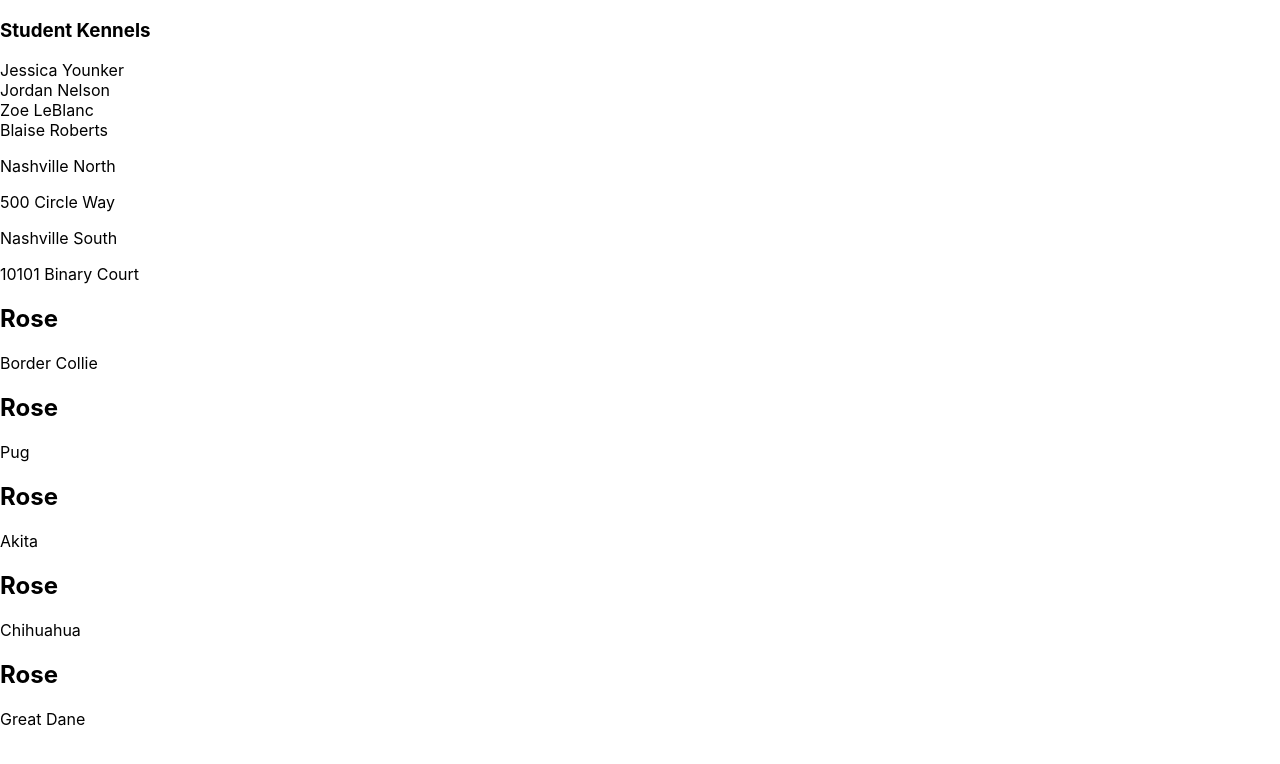
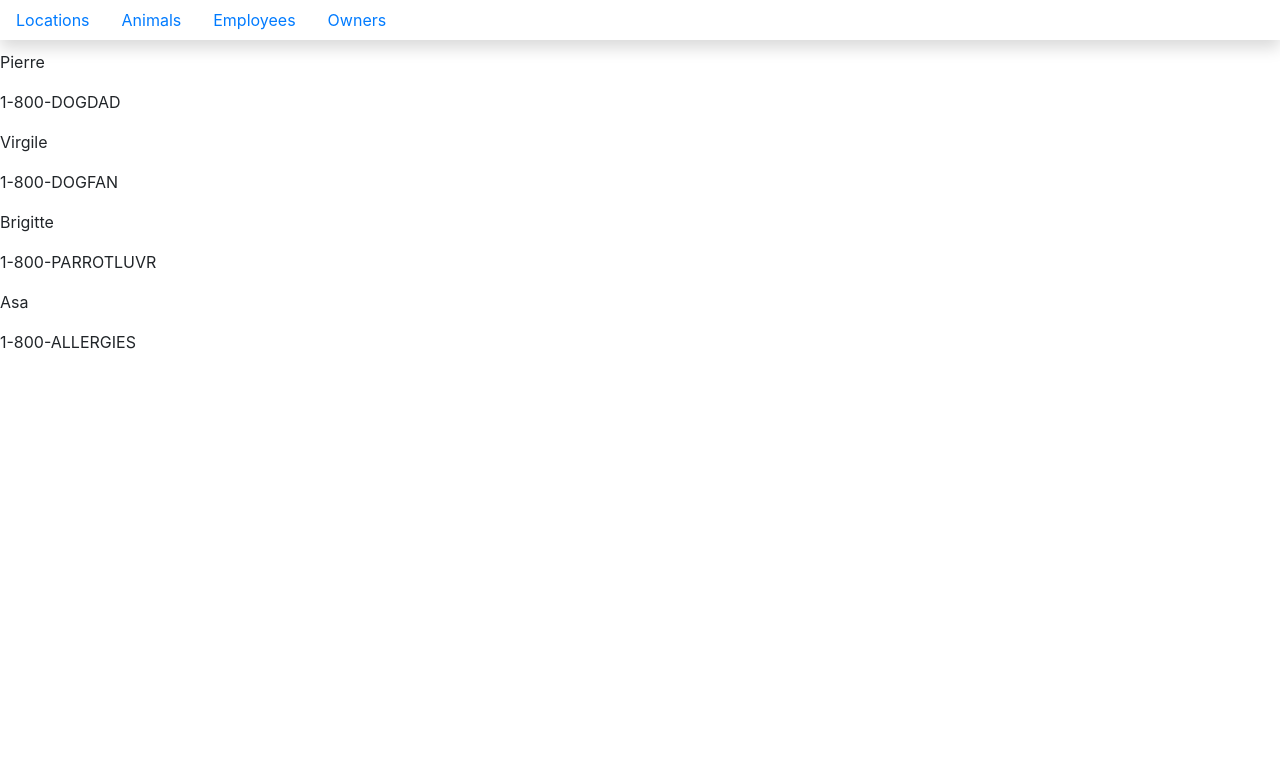
Before and after one commit to rosewisotzky/react-kennel, a React (Create React App) app: page /owners in a window 1280 px wide. Shown: the top 764 px of the page. Built offline with nearby package versions, Linux system fonts and the light colour scheme.

Commit message:
Completed owners portion of kennel and began commenting code

```diff
--- a/package.json
+++ b/package.json
@@ -3,8 +3,10 @@
   "version": "0.1.0",
   "private": true,
   "dependencies": {
+    "bootstrap": "^4.3.1",
     "react": "^16.8.6",
     "react-dom": "^16.8.6",
+    "react-router-dom": "^5.0.0",
     "react-scripts": "2.1.8"
   },
   "scripts": {
--- /dev/null
+++ b/src/components/ApplicationViews.js
@@ -0,0 +1,67 @@
+import { Route } from 'react-router-dom'
+import React, { Component } from "react"
+import AnimalList from './animals/AnimalList'
+import LocationList from './locations/LocationList'
+import EmployeeList from './employee/EmployeeList'
+import OwnerList from './owners/OwnerList'
+import './Kennel.css'
+
+export default class ApplicationViews extends Component {
+employeesFromAPI = [
+    { id: 1, name: "Jessica Younker" },
+    { id: 2, name: "Jordan Nelson" },
+    { id: 3, name: "Zoe LeBlanc" },
+    { id: 4, name: "Blaise Roberts" }
+]
+
+// This will eventually get pulled from the API
+locationsFromAPI = [
+    { id: 1, name: "Nashville North", address: "500 Circle Way" },
+    { id: 2, name: "Nashville South", address: "10101 Binary Court" }
+]
+
+animalsFromAPI = [
+    { id: 1, name: "Rose", breed: "Border Collie"},
+    { id: 2, name: "Rose", breed: "Pug"},
+    { id: 3, name: "Rose", breed: "Akita"},
+    { id: 4, name: "Rose", breed: "Chihuahua"},
+    { id: 5, name: "Rose", breed: "Great Dane"}
+
+]
+
+ownersFromAPI = [
+    {id: 1, name: "Pierre", phone: "1-800-DOGDAD"},
+    {id: 2, name: "Virgile", phone: "1-800-DOGFAN"},
+    {id: 3, name: "Brigitte", phone: "1-800-PARROTLUVR"},
+    {id: 4, name: "Asa", phone: "1-800-ALLERGIES"}
+]
+state = {
+    employees: this.employeesFromAPI,
+    locations: this.locationsFromAPI,
+    animals: this.animalsFromAPI,
+    owners: this.ownersFromAPI
+}
+render() {
+    // Inside of our render component we are ROUTING!
+    return (
+        // We are using React.Fragment to create an invisible wrapper around our navbar.
+        <React.Fragment>
+            {/* Route looks for the EXACT path / otherwise no matter which button you click, it'll load locations. */}
+            <Route exact path="/" render={(props) => {
+                return <LocationList locations={this.state.locations} />
+            }} />
+            {/* Here we can specify /animals because we've already routed to our first component. */}
+            <Route path="/animals" render={(props) => {
+                return <AnimalList animals={this.state.animals} />
+            }} />
+            <Route path="/employees" render={(props) => {
+                // This says that
+                return <EmployeeList employees={this.state.employees} />
+            }} />
+             <Route path="/owners" render={(props) => {
+                return <OwnerList owners={this.state.owners} />
+            }} />
+        </React.Fragment>
+    )
+}
+}
--- /dev/null
+++ b/src/components/Kennel.css
@@ -0,0 +1,3 @@
+.content {
+    margin-top: 50px;
+}
--- a/src/components/Kennel.js
+++ b/src/components/Kennel.js
@@ -1,48 +1,16 @@
-import React, { Component } from 'react'
-import EmployeeList from "./employee/EmployeeList"
-import LocationList from "./locations/LocationList"
-import AnimalList from "./animals/AnimalList"
+import React, { Component } from "react"
+import NavBar from "./nav/NavBar"
+import ApplicationViews from "./ApplicationViews"
 
-
-
-export default class Kennel extends Component {
-
-    employeesFromAPI = [
-        { id: 1, name: "Jessica Younker" },
-        { id: 2, name: "Jordan Nelson" },
-        { id: 3, name: "Zoe LeBlanc" },
-        { id: 4, name: "Blaise Roberts" }
-    ]
-
-    // This will eventually get pulled from the API
-    locationsFromAPI = [
-        { id: 1, name: "Nashville North", address: "500 Circle Way" },
-        { id: 2, name: "Nashville South", address: "10101 Binary Court" }
-    ]
-
-    animalsFromAPI = [
-        { id: 1, name: "Rose", breed: "Border Collie"},
-        { id: 2, name: "Rose", breed: "Pug"},
-        { id: 3, name: "Rose", breed: "Akita"},
-        { id: 4, name: "Rose", breed: "Chihuahua"},
-        { id: 5, name: "Rose", breed: "Great Dane"}
-
-    ]
-
-    state = {
-        employees: this.employeesFromAPI,
-        locations: this.locationsFromAPI,
-        animals: this.animalsFromAPI
-    }
-
+class Kennel extends Component {
     render() {
         return (
-            <div>
-                <h3>Student Kennels</h3>
-                <EmployeeList employees={this.state.employees} />
-                <LocationList locations={this.state.locations} />
-                <AnimalList animals={this.state.animals} />
-            </div>
-        );
+            <React.Fragment>
+                <NavBar />
+                <ApplicationViews />
+            </React.Fragment>
+        )
     }
 }
+
+export default Kennel
--- a/src/components/animals/AnimalList.js
+++ b/src/components/animals/AnimalList.js
@@ -3,7 +3,7 @@
 export default class AnimalList extends Component {
     render () {
         return (
-            <section className="animals">
+            <section className="content">
             {
                 this.props.animals.map(animal =>
                     <div key={animal.id}>
--- a/src/components/employee/EmployeeList.js
+++ b/src/components/employee/EmployeeList.js
@@ -3,7 +3,7 @@
 export default class AnimalList extends Component {
     render() {
         return (
-            <section className="employees">
+            <section className="content">
             {
                 this.props.employees.map(employee =>
                     <div key={employee.id}>
--- a/src/components/locations/LocationList.js
+++ b/src/components/locations/LocationList.js
@@ -3,12 +3,12 @@
 export default class LocationList extends Component {
     render() {
         return (
-            <section className="locations">
+            <section className="content">
             {
                 this.props.locations.map(location =>
                     <div key={location.id}>
-                       <p> {location.name} </p>
-                       <p> {location.address} </p>
+                    <p> {location.name} </p>
+                    <p> {location.address} </p>
                     </div>
                 )
             }
--- /dev/null
+++ b/src/components/nav/NavBar.js
@@ -0,0 +1,27 @@
+import React, { Component } from "react"
+import { Link } from "react-router-dom"
+import "bootstrap/dist/css/bootstrap.min.css"
+
+// This component has only one responsibility. That is to render the JSX for the nav bar!
+export default class NavBar extends Component {
+    render() {
+        return (
+            <nav className="navbar navbar-light fixed-top light-blue flex-md-nowrap p-0 shadow">
+                <ul className="nav nav-pills">
+                    <li className="nav-item">
+                        <Link className="nav-link" to="/">Locations</Link>
+                    </li>
+                    <li className="nav-item">
+                        <Link className="nav-link" to="/animals">Animals</Link>
+                    </li>
+                    <li className="nav-item">
+                        <Link className="nav-link" to="/employees">Employees</Link>
+                    </li>
+                    <li className="nav-item">
+                        <Link className="nav-link" to="/owners">Owners</Link>
+                    </li>
+                </ul>
+            </nav>
+        )
+    }
+}
--- /dev/null
+++ b/src/components/owners/OwnerList.js
@@ -0,0 +1,18 @@
+import React, { Component } from 'react';
+
+export default class ownerList extends Component {
+    render() {
+        return (
+            <section className="content">
+            {
+                this.props.owners.map(owner =>
+                    <div key={owner.id}>
+                       <p> {owner.name} </p>
+                       <p> {owner.phone} </p>
+                    </div>
+                )
+            }
+            </section>
+        )
+    }
+}
--- a/src/index.js
+++ b/src/index.js
@@ -2,8 +2,8 @@
 import './index.css';
 import React from 'react';
 import Kennel from "./components/Kennel";
+import { BrowserRouter as Router } from "react-router-dom"
 
 
 
-
-ReactDOM.render(<Kennel />, document.getElementById('root'));
+ReactDOM.render(<Router><Kennel /></Router>, document.getElementById('root'));
```
Also changed, not shown: src/components/nav/NavBar.css (added), 1 other file (tests, documents, lock files or other folders).
